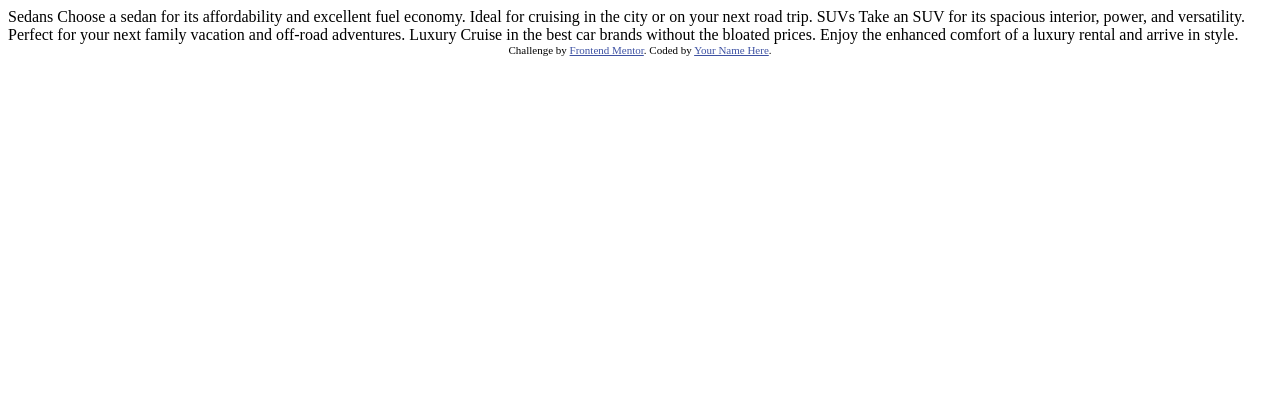
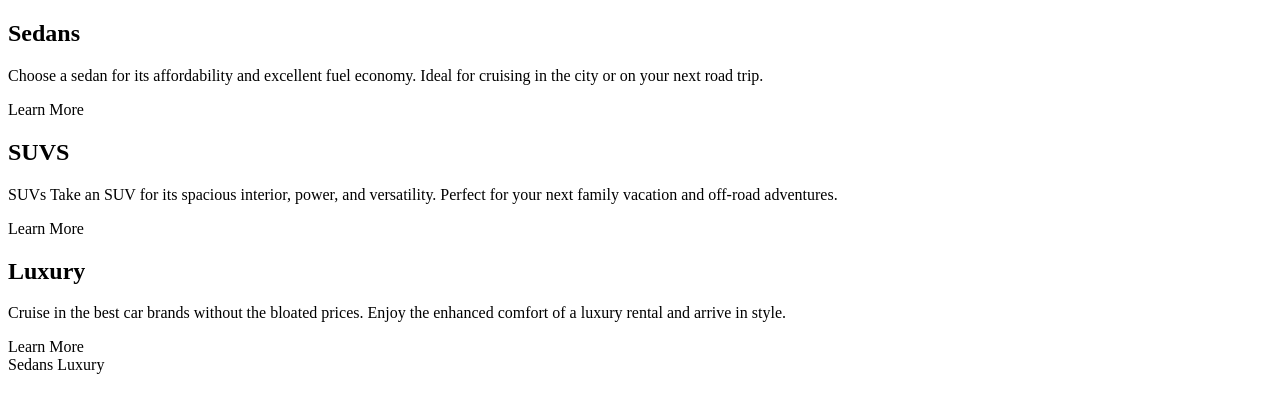
Before and after one commit to kale-Dev1/3-column-component, a plain HTML site: page 3-column-preview-card-component-main/index.html in a window 1280 px wide. Drawn offline with Linux system fonts and the light colour scheme.

Commit message:
Add html semantics

```diff
--- a/3-column-preview-card-component-main/index.html
+++ b/3-column-preview-card-component-main/index.html
@@ -1,36 +1,63 @@
 <!DOCTYPE html>
 <html lang="en">
   <head>
-  <meta charset="UTF-8">
-  <meta name="viewport" content="width=device-width, initial-scale=1.0"> <!-- displays site properly based on user's device -->
+    <meta charset="UTF-8" />
+    <meta name="viewport" content="width=device-width, initial-scale=1.0" />
+    <!-- displays site properly based on user's device -->
 
-  <link rel="icon" type="image/png" sizes="32x32" href="./images/favicon-32x32.png">
+    <link
+      rel="icon"
+      type="image/png"
+      sizes="32x32"
+      href="./images/favicon-32x32.png"
+    />
 
     <title>Frontend Mentor | 3-column preview card component</title>
 
     <!-- Feel free to remove these styles or customise in your own stylesheet 👍 -->
     <style>
-    .attribution { font-size: 11px; text-align: center; }
-    .attribution a { color: hsl(228, 45%, 44%); }
+      .attribution {
+        font-size: 11px;
+        text-align: center;
+      }
+      .attribution a {
+        color: hsl(228, 45%, 44%);
+      }
     </style>
   </head>
   <body>
+    <main>
+      <div class="sedans">
+        <h2>Sedans</h2>
+        <p>
+          Choose a sedan for its affordability and excellent fuel economy. Ideal
+          for cruising in the city or on your next road trip.
+        </p>
+      </div>
+      <div>Learn More</div>
+      <div class="suvs">
+        <h2>SUVS</h2>
+        <p>
+          SUVs Take an SUV for its spacious interior, power, and versatility.
+          Perfect for your next family vacation and off-road adventures.
+        </p>
+        <div>Learn More</div>
+      </div>
+      <div class="luxury"></div>
+      <h2>Luxury</h2>
+      <p>
+        Cruise in the best car brands without the bloated prices. Enjoy the
+        enhanced comfort of a luxury rental and arrive in style.
+      </p>
+      <div>Learn More</div>
+    </main>
+    Sedans Luxury
 
-  Sedans
-  Choose a sedan for its affordability and excellent fuel economy. Ideal for cruising in the city
-  or on your next road trip.
-
-  SUVs
-  Take an SUV for its spacious interior, power, and versatility. Perfect for your next family vacation
-  and off-road adventures.
-
-  Luxury
-  Cruise in the best car brands without the bloated prices. Enjoy the enhanced comfort of a luxury
-  rental and arrive in style.
-
-  <div class="attribution">
-    Challenge by <a href="https://www.frontendmentor.io?ref=challenge" target="_blank">Frontend Mentor</a>.
-    Coded by <a href="#">Your Name Here</a>.
-  </div>
+    <!-- <div class="attribution">
+      Challenge by
+      <a href="https://www.frontendmentor.io?ref=challenge" target="_blank"
+        >Frontend Mentor</a
+      >. Coded by <a href="#">Your Name Here</a>.
+    </div> -->
   </body>
 </html>
```
Lines whose indentation alone changed are shown as unchanged.
